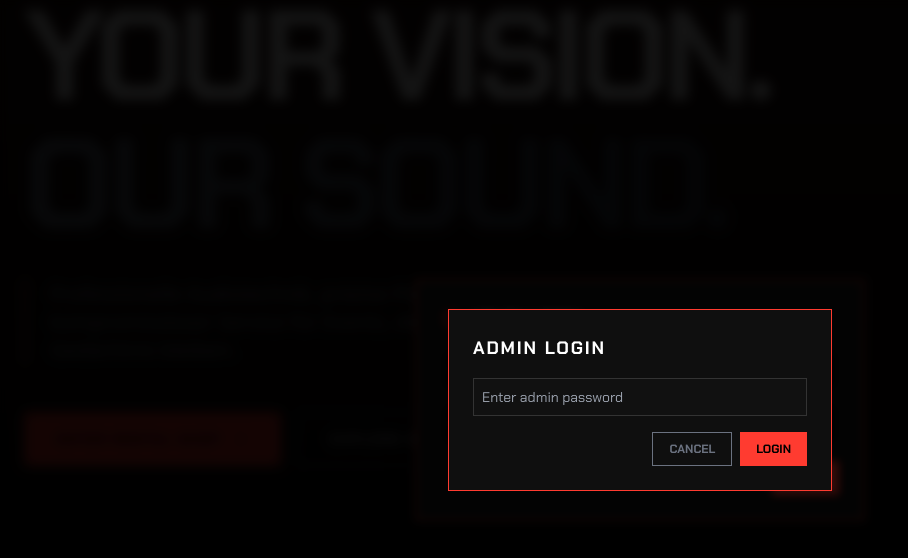
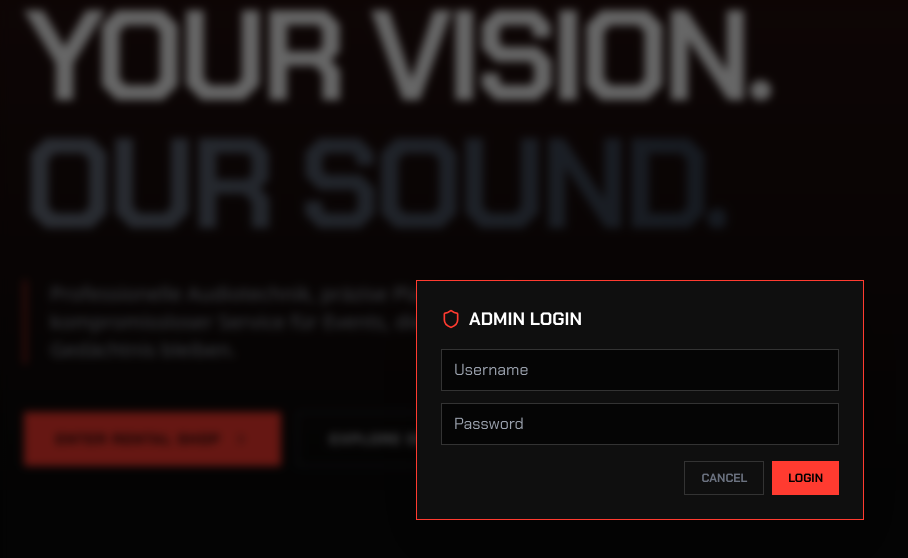
Before and after one commit to flakkksen/soundstruct-fullstack, a React (Vite) app in the folder frontend/: page / in a window 1280 px wide. Both pictures are taken after a click on the button "SYSTEM ACCESS". Shown: the part 203-761 px from the top of the page, without its empty margins (0-908 px from the left). Built offline with nearby package versions, Linux system fonts and the light colour scheme.

Commit message:
Improve admin login validation

```diff
--- a/frontend/src/updated_App.jsx
+++ b/frontend/src/updated_App.jsx
@@ -24,6 +24,7 @@ const SoundstructApp = () => {
   const [showLoginModal, setShowLoginModal] = useState(false);
   const [adminUsernameInput, setAdminUsernameInput] = useState('');
   const [adminPasswordInput, setAdminPasswordInput] = useState('');
+  const [loginError, setLoginError] = useState('');
 
   // Pre‑computed SHA‑256 hashes for the admin credentials.  To change the credentials, compute new hashes
   // for the username and password and replace these values.  The plaintext credentials are never stored
@@ -269,17 +270,18 @@ const SoundstructApp = () => {
     try {
       const userHash = await hashString(adminUsernameInput);
       const passHash = await hashString(adminPasswordInput);
-      if (passHash === ADMIN_PASSWORD_HASH) {
+      if (userHash === ADMIN_USERNAME_HASH && passHash === ADMIN_PASSWORD_HASH) {
         setShowLoginModal(false);
         setCurrentView('admin');
         setAdminUsernameInput('');
         setAdminPasswordInput('');
+        setLoginError('');
       } else {
-        alert('Incorrect username or password');
+        setLoginError('Incorrect username or password');
       }
     } catch (err) {
       console.error(err);
-      alert('Error verifying credentials');
+      setLoginError('Error verifying credentials');
     }
   };
 
@@ -706,7 +708,10 @@ const SoundstructApp = () => {
 
                     {/* Clicking this button opens the admin login modal instead of switching views directly */}
                     <button
-                        onClick={() => setShowLoginModal(true)}
+                        onClick={() => {
+                          setLoginError('');
+                          setShowLoginModal(true);
+                        }}
                         className="text-[10px] uppercase font-bold text-gray-700 hover:text-[#FF3B30] border border-transparent hover:border-[#FF3B30] px-2 py-1 transition-colors"
                     >
                         System Access
@@ -775,11 +780,22 @@ const SoundstructApp = () => {
 
       {/* Admin Login Modal */}
       {showLoginModal && (
-        <div className="fixed inset-0 z-[70] flex items-center justify-center bg-black/60 backdrop-blur-sm" onClick={() => setShowLoginModal(false)}>
+        <div
+          className="fixed inset-0 z-[70] flex items-center justify-center bg-black/60 backdrop-blur-sm"
+          onClick={() => {
+            setShowLoginModal(false);
+            setLoginError('');
+          }}
+        >
           <div className="bg-[#0F0F0F] border border-[#FF3B30] shadow-2xl p-6 w-full max-w-md" onClick={(e) => e.stopPropagation()}>
             <h2 className="text-lg font-bold uppercase text-white mb-4 flex items-center gap-2">
               <Shield size={20} className="text-[#FF3B30]" /> Admin Login
             </h2>
+            {loginError && (
+              <div className="mb-3 text-xs text-red-400 bg-red-900/30 border border-red-700 px-3 py-2 uppercase font-bold tracking-wide">
+                {loginError}
+              </div>
+            )}
             {/* Username Field */}
             <input
               type="text"
@@ -797,7 +813,15 @@ const SoundstructApp = () => {
               className="w-full px-3 py-2 mb-4 bg-[#050505] text-gray-200 border border-[#333] focus:outline-none focus:border-[#FF3B30]"
             />
             <div className="flex justify-end gap-2">
-              <button onClick={() => setShowLoginModal(false)} className="px-4 py-2 text-xs font-bold uppercase border border-[#333] text-gray-500 hover:text-[#FF3B30] hover:border-[#FF3B30]">Cancel</button>
+              <button
+                onClick={() => {
+                  setShowLoginModal(false);
+                  setLoginError('');
+                }}
+                className="px-4 py-2 text-xs font-bold uppercase border border-[#333] text-gray-500 hover:text-[#FF3B30] hover:border-[#FF3B30]"
+              >
+                Cancel
+              </button>
               <button onClick={handleAdminLogin} className="px-4 py-2 text-xs font-bold uppercase bg-[#FF3B30] text-black hover:bg-[#ff584e]">Login</button>
             </div>
           </div>
@@ -903,39 +927,6 @@ const SoundstructApp = () => {
         </div>
       )}
 
-      {/* Admin Login Modal */}
-      {showLoginModal && (
-        <div className="fixed inset-0 z-[100] flex items-center justify-center bg-black/80 backdrop-blur-sm p-4" onClick={() => setShowLoginModal(false)}>
-          <div className="bg-[#0F0F0F] border border-[#FF3B30] w-full max-w-sm p-6 space-y-4" onClick={(e) => e.stopPropagation()}>
-            <h3 className="text-lg font-bold uppercase tracking-widest text-white">Admin Login</h3>
-            <input
-              type="password"
-              placeholder="Enter admin password"
-              value={adminPasswordInput}
-              onChange={(e) => setAdminPasswordInput(e.target.value)}
-              className="w-full bg-[#111] border border-[#333] p-2 text-sm text-white outline-none focus:border-[#FF3B30]"
-            />
-            <div className="flex justify-end gap-2">
-              <button
-                onClick={() => {
-                  setShowLoginModal(false);
-                  setAdminPasswordInput('');
-                }}
-                className="text-xs font-bold uppercase px-4 py-2 border border-gray-500 text-gray-500 hover:border-[#FF3B30] hover:text-[#FF3B30]"
-              >
-                Cancel
-              </button>
-              <button
-                onClick={handleAdminLogin}
-                className="text-xs font-bold uppercase px-4 py-2 bg-[#FF3B30] text-black hover:bg-white"
-              >
-                Login
-              </button>
-            </div>
-          </div>
-        </div>
-      )}
-
       {/* Invoice Modal */}
       {viewInvoice && (
         <div className="fixed inset-0 z-[200] flex items-center justify-center bg-black/95 p-4" onClick={() => setViewInvoice(null)}>
```
Also changed, not shown: 1 other file (tests, documents, lock files or other folders).
